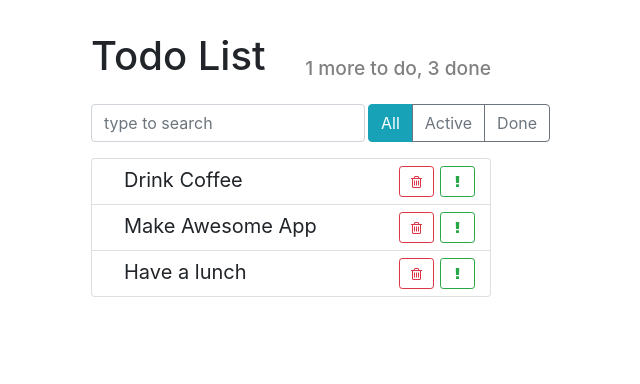
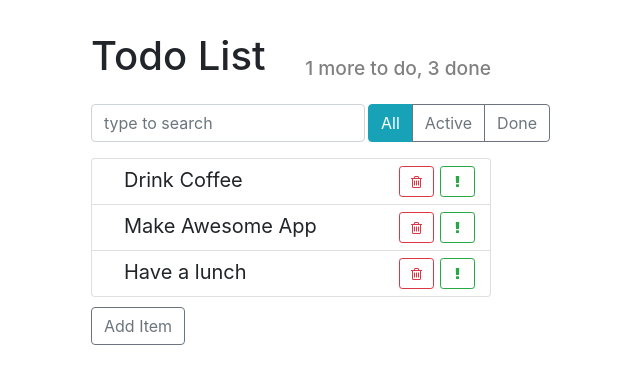
Before and after one commit to vldmr42/todo, a React (Create React App) app: page / in a window 1280 px wide. Shown: the top 384 px of the page, without its empty margins (349-989 px from the left). Built offline with nearby package versions, Linux system fonts and the light colour scheme.

Commit message:
Adding element

```diff
--- a/src/components/app/app.jsx
+++ b/src/components/app/app.jsx
@@ -4,10 +4,12 @@
 import SearchPanel from "../search-panel";
 import TodoList from "../todo-list";
 import ItemStatusFilter from "../item-status-filter";
+import ItemAddForm from "../item-add-form";
 
 import "./app.css";
 
 export default class App extends Component {
+  maxId = 100;
   state = {
     todoData: [
       { label: "Drink Coffee", important: false, id: 1 },
@@ -28,6 +30,22 @@
     });
   };
 
+  addItem = (text) => {
+    // gen id
+    const newItem = {
+      label: text,
+      important: false,
+      id: this.maxId++,
+    };
+
+    // add item in array
+    this.setState(({ todoData }) => {
+      const newArray = [...todoData, newItem];
+      return { todoData: newArray };
+    });
+    console.log(text);
+  };
+
   render() {
     return (
       <div className="todo-app">
@@ -38,6 +56,7 @@
         </div>
 
         <TodoList todos={this.state.todoData} onDeleted={this.deleteItem} />
+        <ItemAddForm onItemAdded={this.addItem} />
       </div>
     );
   }
--- /dev/null
+++ b/src/components/item-add-form/index.js
@@ -0,0 +1,3 @@
+import ItemAddForm from "./item-add-form";
+
+export default ItemAddForm
--- /dev/null
+++ b/src/components/item-add-form/item-add-form.css
@@ -0,0 +1,3 @@
+.item-add-form {
+  margin-top: 10px;
+}
--- /dev/null
+++ b/src/components/item-add-form/item-add-form.jsx
@@ -0,0 +1,18 @@
+import React, { Component } from "react";
+
+import "./item-add-form.css";
+
+export default class ItemAddForm extends Component {
+  render() {
+    return (
+      <div className="item-add-form">
+        <button
+          className="btn btn-outline-secondary"
+          onClick={() => this.props.onItemAdded("New Item Text")}
+        >
+          Add Item
+        </button>
+      </div>
+    );
+  }
+}
```
